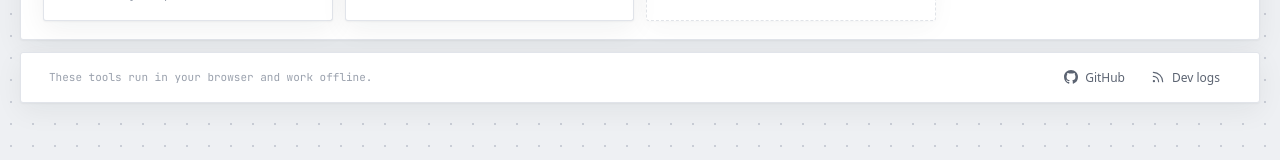
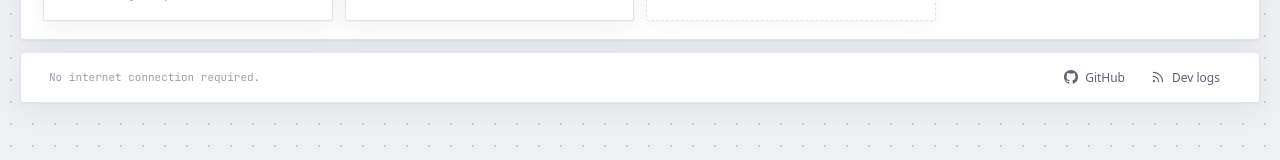
Before and after one commit to SirusDoma/o2jam-workshop-center, a React (Vite) app: page / in a window 1280 px wide. Shown: the part 371-531 px from the top of the page. Built offline with nearby package versions, Linux system fonts and the light colour scheme.

Commit message:
Update footer

```diff
--- a/src/components/Shell.tsx
+++ b/src/components/Shell.tsx
@@ -17,7 +17,7 @@ export function Shell({ children }: { children: ReactNode; }) {
       <main className="appcol">
         {children}
         <footer className="card appfoot">
-          <span>These tools run in your browser and work offline.</span>
+          <span>No internet connection required.</span>
           <nav className="appfoot-links" aria-label="Links">
             <a href="https://github.com/SirusDoma/o2jam-workshop-center" target="_blank" rel="noopener noreferrer">
               <GitHubMark /> GitHub
```
